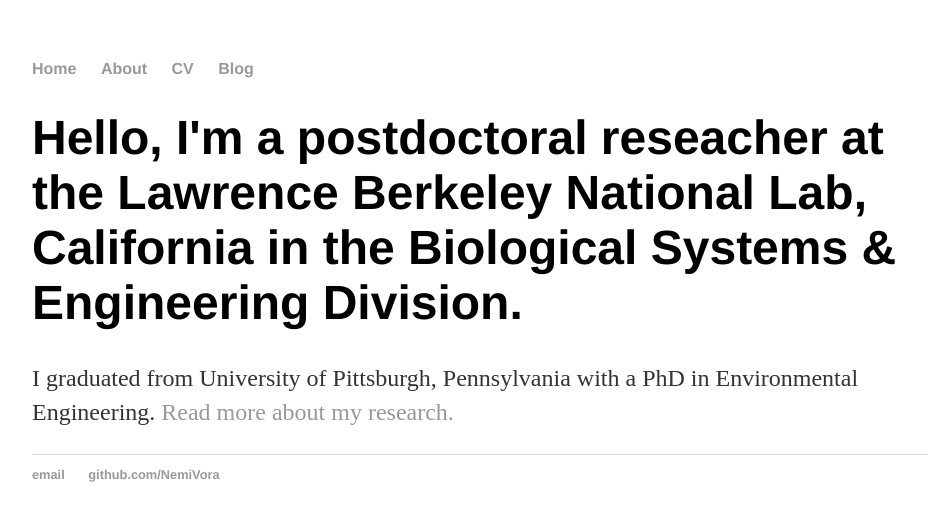
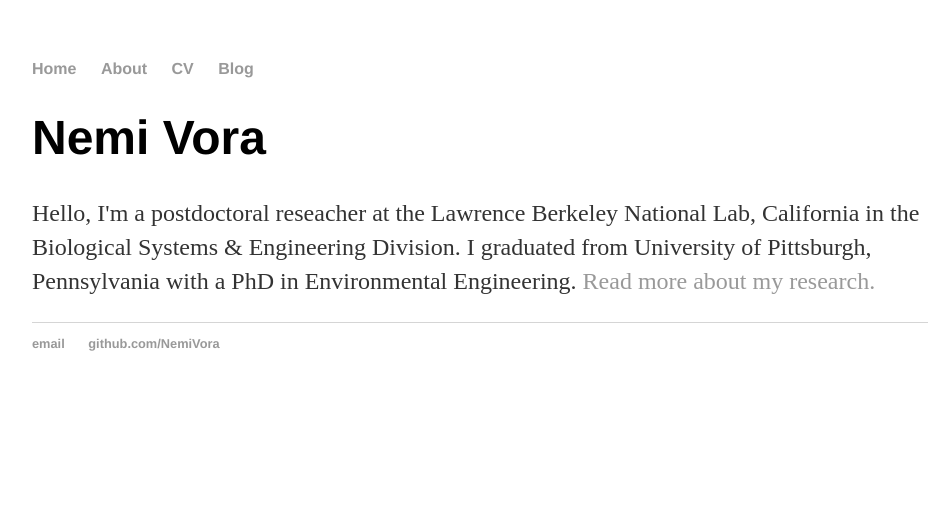
Before and after one commit to NemiVora/NemiVora.github.io, a Jekyll site: the page built from index.html, in a window 1280 px wide. Shown: the top 521 px of the page, without its empty margins (160-1110 px from the left). Built offline with Jekyll 4.4.1, drawn with Linux system fonts in a browser that asks for light colours.

Commit message:
Update index.html

```diff
--- a/index.html
+++ b/index.html
@@ -3,6 +3,6 @@
 title: Nemi Vora
 ---
 <div class="blurb">
-	<h1>Hello, I'm a postdoctoral reseacher at the Lawrence Berkeley National Lab, California in the Biological Systems & Engineering Division.</h1>
-	<p>I graduated from University of Pittsburgh, Pennsylvania with a PhD in Environmental Engineering. <a href="/about">Read more about my research.</a></p>
+	<h1>Nemi Vora</h1>
+	<p>Hello, I'm a postdoctoral reseacher at the Lawrence Berkeley National Lab, California in the Biological Systems & Engineering Division. I graduated from University of Pittsburgh, Pennsylvania with a PhD in Environmental Engineering. <a href="/about">Read more about my research.</a></p>
 </div><!-- /.blurb -->
```
